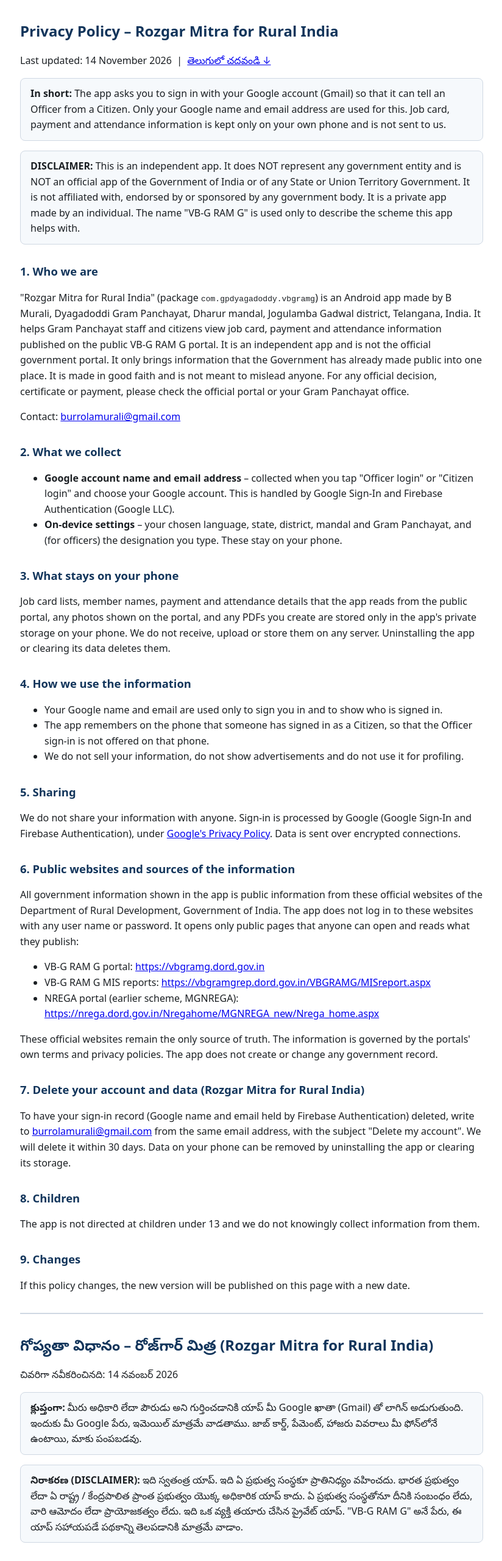
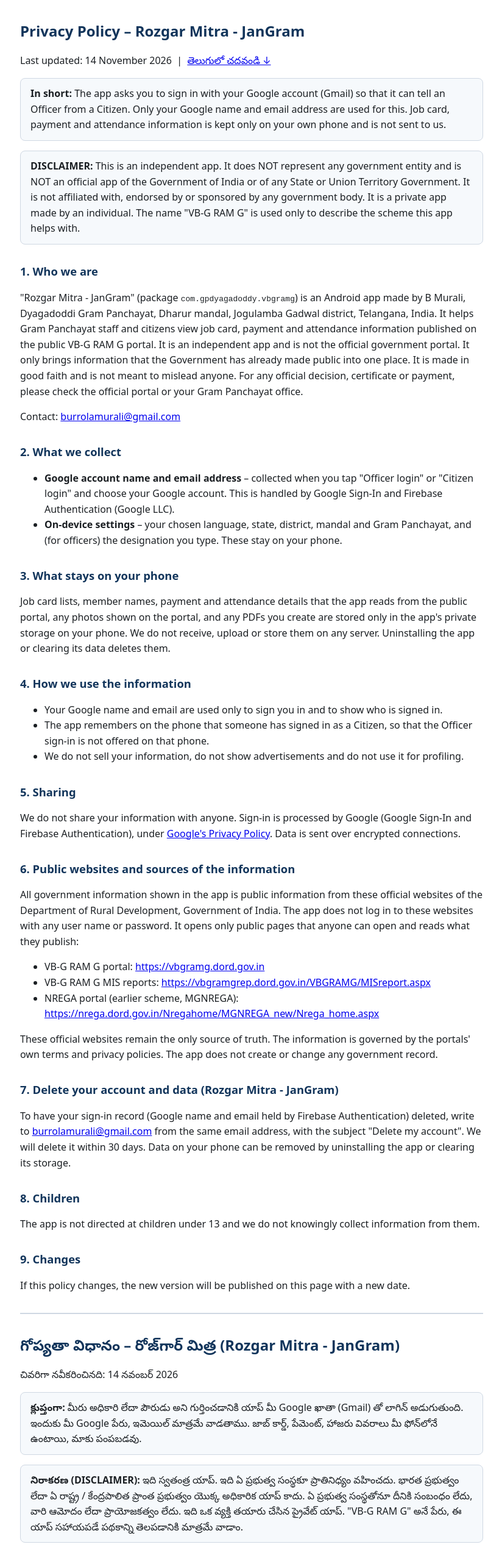
Before and after one commit to burrolamurali-cmd/Vbgramg, a plain HTML site: page privacy.html in a window 1280 px wide. Shown: the top 2560 px of the page at 61% size, without its empty margins (227-1051 px from the left). Drawn offline with Linux system fonts and the light colour scheme.

Commit message:
Update privacy policy title and sections

```diff
--- a/privacy.html
+++ b/privacy.html
@@ -3,7 +3,7 @@
 <head>
 <meta charset="utf-8">
 <meta name="viewport" content="width=device-width, initial-scale=1">
-<title>Rozgar Mitra for Rural India – Privacy Policy</title>
+<title>Rozgar Mitra - JanGram – Privacy Policy</title>
 <style>
   body{font-family:system-ui,-apple-system,"Segoe UI",Roboto,"Noto Sans Telugu",sans-serif;max-width:760px;margin:0 auto;padding:16px;line-height:1.6;color:#1b1f23;background:#fff}
   h1{font-size:1.5rem;color:#12355B} h2{font-size:1.15rem;color:#12355B;margin-top:1.6em}
@@ -14,7 +14,7 @@
 </head>
 <body>
 
-<h1>Privacy Policy – Rozgar Mitra for Rural India</h1>
+<h1>Privacy Policy – Rozgar Mitra - JanGram</h1>
 <p>Last updated: 14 November 2026 &nbsp;|&nbsp; <a href="#te">తెలుగులో చదవండి ↓</a></p>
 
 <div class="box">
@@ -24,7 +24,7 @@
 <div class="box"><b>DISCLAIMER:</b> This is an independent app. It does NOT represent any government entity and is NOT an official app of the Government of India or of any State or Union Territory Government. It is not affiliated with, endorsed by or sponsored by any government body. It is a private app made by an individual. The name "VB-G RAM G" is used only to describe the scheme this app helps with.</div>
 
 <h2>1. Who we are</h2>
-<p>"Rozgar Mitra for Rural India" (package <code>com.gpdyagadoddy.vbgramg</code>) is an Android app made by B Murali, Dyagadoddi Gram Panchayat, Dharur mandal, Jogulamba Gadwal district, Telangana, India. It helps Gram Panchayat staff and citizens view job card, payment and attendance information published on the public VB-G RAM G portal. It is an independent app and is not the official government portal. It only brings information that the Government has already made public into one place. It is made in good faith and is not meant to mislead anyone. For any official decision, certificate or payment, please check the official portal or your Gram Panchayat office.</p>
+<p>"Rozgar Mitra - JanGram" (package <code>com.gpdyagadoddy.vbgramg</code>) is an Android app made by B Murali, Dyagadoddi Gram Panchayat, Dharur mandal, Jogulamba Gadwal district, Telangana, India. It helps Gram Panchayat staff and citizens view job card, payment and attendance information published on the public VB-G RAM G portal. It is an independent app and is not the official government portal. It only brings information that the Government has already made public into one place. It is made in good faith and is not meant to mislead anyone. For any official decision, certificate or payment, please check the official portal or your Gram Panchayat office.</p>
 <p>Contact: <a href="mailto:burrolamurali@gmail.com">burrolamurali@gmail.com</a></p>
 
 <h2>2. What we collect</h2>
@@ -55,7 +55,7 @@
 </ul>
 <p>These official websites remain the only source of truth. The information is governed by the portals' own terms and privacy policies. The app does not create or change any government record.</p>
 
-<h2 id="delete-account">7. Delete your account and data (Rozgar Mitra for Rural India)</h2>
+<h2 id="delete-account">7. Delete your account and data (Rozgar Mitra - JanGram)</h2>
 <p>To have your sign-in record (Google name and email held by Firebase Authentication) deleted, write to <a href="mailto:burrolamurali@gmail.com">burrolamurali@gmail.com</a> from the same email address, with the subject "Delete my account". We will delete it within 30 days. Data on your phone can be removed by uninstalling the app or clearing its storage.</p>
 
 <h2>8. Children</h2>
@@ -66,7 +66,7 @@
 
 <hr id="te">
 
-<h1>గోప్యతా విధానం – రోజ్‌గార్ మిత్ర (Rozgar Mitra for Rural India)</h1>
+<h1>గోప్యతా విధానం – రోజ్‌గార్ మిత్ర (Rozgar Mitra - JanGram)</h1>
 <p>చివరిగా నవీకరించినది: 14 నవంబర్ 2026</p>
 
 <div class="box">
@@ -76,7 +76,7 @@
 <div class="box"><b>నిరాకరణ (DISCLAIMER):</b> ఇది స్వతంత్ర యాప్. ఇది ఏ ప్రభుత్వ సంస్థకూ ప్రాతినిధ్యం వహించదు. భారత ప్రభుత్వం లేదా ఏ రాష్ట్ర / కేంద్రపాలిత ప్రాంత ప్రభుత్వం యొక్క అధికారిక యాప్ కాదు. ఏ ప్రభుత్వ సంస్థతోనూ దీనికి సంబంధం లేదు, వారి ఆమోదం లేదా ప్రాయోజకత్వం లేదు. ఇది ఒక వ్యక్తి తయారు చేసిన ప్రైవేట్ యాప్. "VB-G RAM G" అనే పేరు, ఈ యాప్ సహాయపడే పథకాన్ని తెలపడానికి మాత్రమే వాడాం.</div>
 
 <h2>1. మేము ఎవరం</h2>
-<p>"రోజ్‌గార్ మిత్ర (Rozgar Mitra for Rural India)" (<code>com.gpdyagadoddy.vbgramg</code>) అనేది బి. మురళి, ద్యాగదొడ్డి గ్రామ పంచాయతీ, ధరూర్ మండలం, జోగులాంబ గద్వాల జిల్లా, తెలంగాణ రూపొందించిన ఆండ్రాయిడ్ యాప్. పబ్లిక్ VB-G RAM G పోర్టల్‌లో ప్రకటించిన జాబ్ కార్డ్, పేమెంట్, హాజరు వివరాలను గ్రామ పంచాయతీ సిబ్బంది, పౌరులు చూడటానికి ఇది సహాయపడుతుంది. ఇది స్వతంత్ర యాప్, అధికారిక ప్రభుత్వ పోర్టల్ కాదు. ప్రభుత్వం ఇప్పటికే పబ్లిక్ చేసిన సమాచారాన్ని మాత్రమే ఇది ఒకే చోట చూపిస్తుంది. సద్భావనతో తయారు చేశాం, ఎవరినీ తప్పుదోవ పట్టించడానికి కాదు. ఏదైనా అధికారిక నిర్ణయం, ధృవపత్రం లేదా చెల్లింపు కోసం అధికారిక పోర్టల్ లేదా మీ గ్రామ పంచాయతీ కార్యాలయాన్ని చూడండి.</p>
+<p>"రోజ్‌గార్ మిత్ర (Rozgar Mitra - JanGram)" (<code>com.gpdyagadoddy.vbgramg</code>) అనేది బి. మురళి, ద్యాగదొడ్డి గ్రామ పంచాయతీ, ధరూర్ మండలం, జోగులాంబ గద్వాల జిల్లా, తెలంగాణ రూపొందించిన ఆండ్రాయిడ్ యాప్. పబ్లిక్ VB-G RAM G పోర్టల్‌లో ప్రకటించిన జాబ్ కార్డ్, పేమెంట్, హాజరు వివరాలను గ్రామ పంచాయతీ సిబ్బంది, పౌరులు చూడటానికి ఇది సహాయపడుతుంది. ఇది స్వతంత్ర యాప్, అధికారిక ప్రభుత్వ పోర్టల్ కాదు. ప్రభుత్వం ఇప్పటికే పబ్లిక్ చేసిన సమాచారాన్ని మాత్రమే ఇది ఒకే చోట చూపిస్తుంది. సద్భావనతో తయారు చేశాం, ఎవరినీ తప్పుదోవ పట్టించడానికి కాదు. ఏదైనా అధికారిక నిర్ణయం, ధృవపత్రం లేదా చెల్లింపు కోసం అధికారిక పోర్టల్ లేదా మీ గ్రామ పంచాయతీ కార్యాలయాన్ని చూడండి.</p>
 <p>సంప్రదించండి: <a href="mailto:burrolamurali@gmail.com">burrolamurali@gmail.com</a></p>
 
 <h2>2. మేము సేకరించేవి</h2>
@@ -107,7 +107,7 @@
 </ul>
 <p>ఈ అధికారిక వెబ్‌సైట్లే అసలు ఆధారం. ఆ సమాచారం ఆ పోర్టల్స్ సొంత నిబంధనలు, గోప్యతా విధానాలకు లోబడి ఉంటుంది. యాప్ ఏ ప్రభుత్వ రికార్డునూ సృష్టించదు, మార్చదు.</p>
 
-<h2 id="delete-account-te">7. మీ ఖాతా, డేటా తొలగింపు (రోజ్‌గార్ మిత్ర – Rozgar Mitra for Rural India)</h2>
+<h2 id="delete-account-te">7. మీ ఖాతా, డేటా తొలగింపు (రోజ్‌గార్ మిత్ర – Rozgar Mitra - JanGram)</h2>
 <p>Firebase Authentication లో ఉన్న మీ లాగిన్ రికార్డు (Google పేరు, ఇమెయిల్) తొలగించాలంటే, అదే ఇమెయిల్ నుంచి <a href="mailto:burrolamurali@gmail.com">burrolamurali@gmail.com</a> కు "Delete my account" అనే విషయంతో రాయండి. 30 రోజుల్లో తొలగిస్తాము. ఫోన్‌లోని డేటాను యాప్ అన్‌ఇన్‌స్టాల్ చేసి లేదా స్టోరేజ్ క్లియర్ చేసి తొలగించవచ్చు.</p>
 
 <h2>8. పిల్లలు</h2>
```
